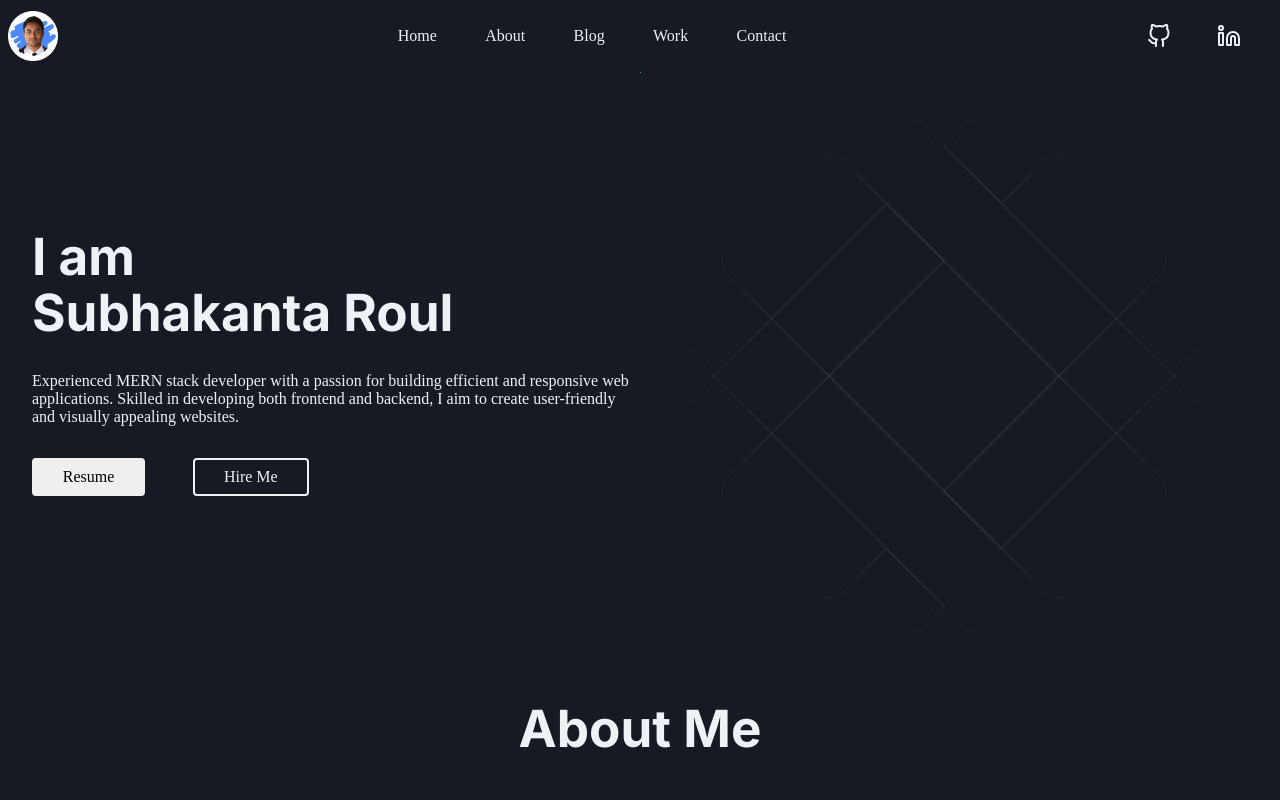
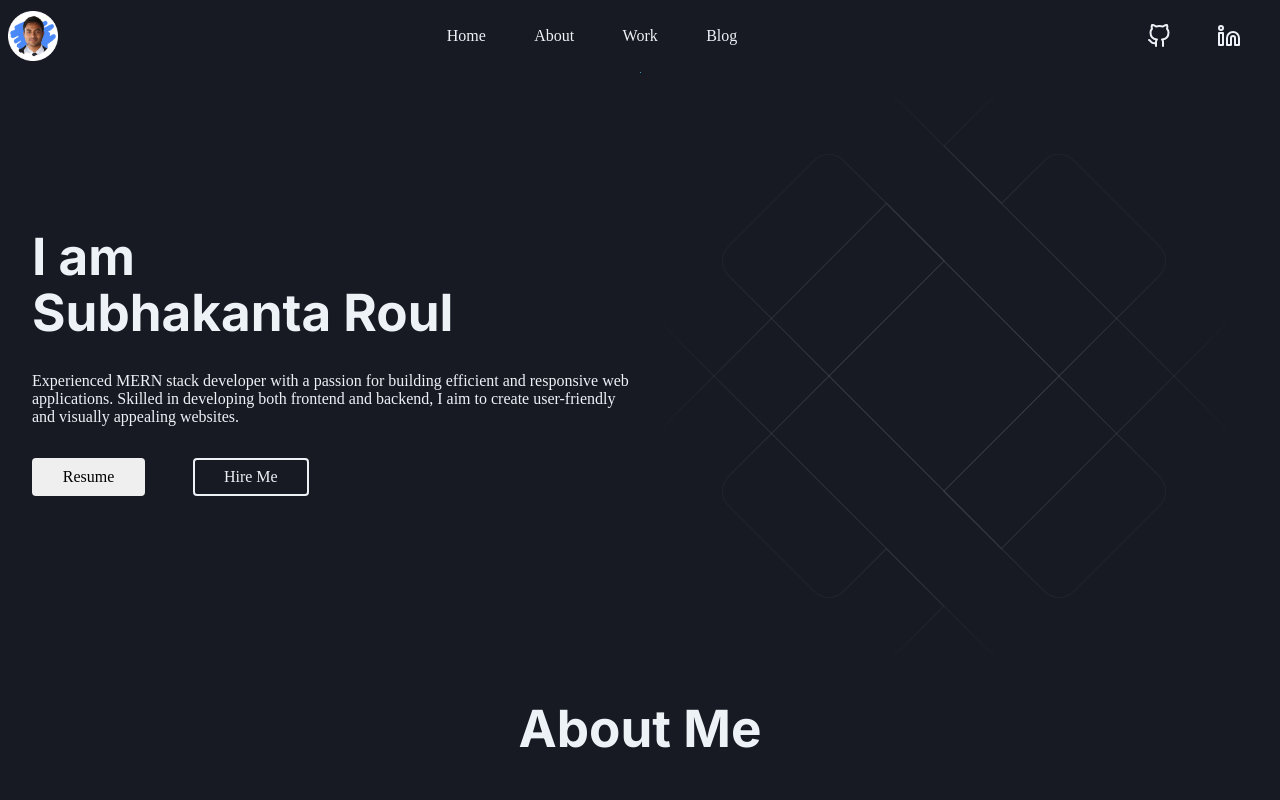
Before and after one commit to predator2v0/portfolio, a React (Vite) app: page / in a window 1280 px wide. Shown: the top 800 px of the page. Built offline with nearby package versions, Linux system fonts and the light colour scheme; a web font is replaced by a local one.

Commit message:
updating navbar toggler style and section id

```diff
--- a/src/components/navbar/Navbar.jsx
+++ b/src/components/navbar/Navbar.jsx
@@ -18,19 +18,16 @@ const Navbar = () => {
             <div className={`nav-menu ${!showNav ? "hide" : ""}`}>
                 <ul>
                     <li>
-                        <a href='#home'>home</a>
+                        <a href='#header'>home</a>
                     </li>
                     <li>
                         <a href='#about'>about</a>
                     </li>
                     <li>
-                        <a href='#blog'>blog</a>
+                        <a href='#projects'>work</a>
                     </li>
                     <li>
-                        <a href='#work'>work</a>
-                    </li>
-                    <li>
-                        <a href='#contact'>contact</a>
+                        <a href='#blog'>blog</a>
                     </li>
                 </ul>
             </div>
--- a/src/components/navbar/navbar.scss
+++ b/src/components/navbar/navbar.scss
@@ -101,7 +101,7 @@
             color: $secondary-color;
             position: absolute;
             top: 10px;
-            left: 10px;
+            right: 10px;
         }
     }
 }
```
